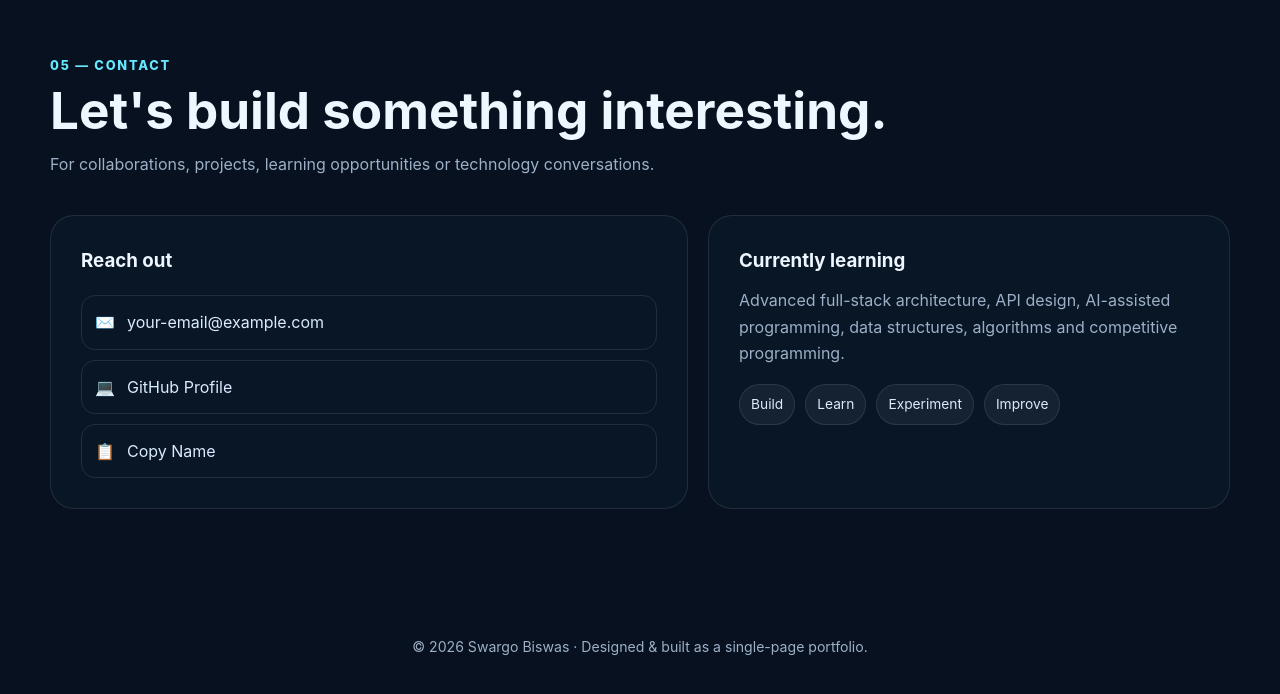
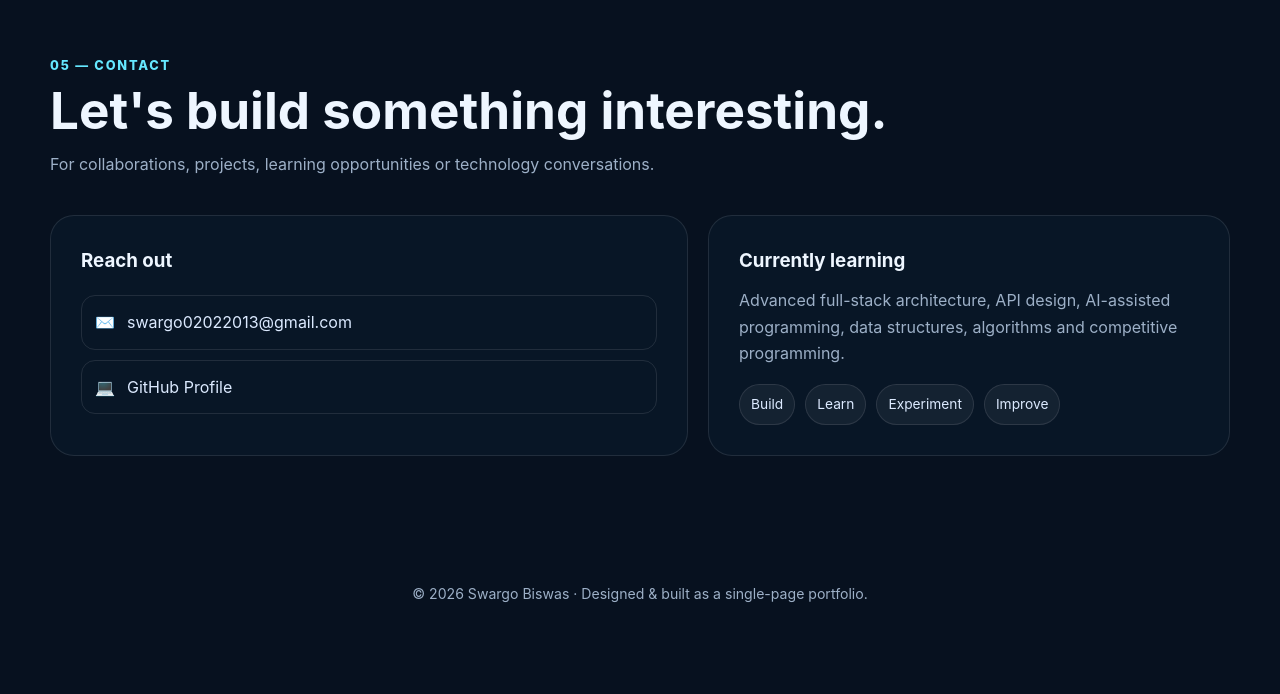
Before and after one commit to Sujit02022013/Swargo, a plain HTML site: page index.html in a window 1280 px wide. Shown: the part 3494-4188 px from the top of the page. After the commit the page ends 4144 px from the top, so only its background shows below. Drawn offline with Linux system fonts and the light colour scheme.

Commit message:
Update index.html

```diff
--- a/index.html
+++ b/index.html
@@ -324,9 +324,8 @@
           <article class="card contact-card">
             <h3>Reach out</h3>
             <div class="contact-links">
-              <a class="contact-link" href="mailto:your-email@example.com">✉️ <span>your-email@example.com</span></a>
-              <a class="contact-link" href="https://github.com/yourusername" target="_blank" rel="noreferrer">💻 <span>GitHub Profile</span></a>
-              <a class="contact-link" href="#" onclick="copyText('Swargo Biswas');return false;">📋 <span>Copy Name</span></a>
+              <a class="contact-link" href="mailto:swargo02022013@gmail.com">✉️ <span>swargo02022013@gmail.com</span></a>
+              <a class="contact-link" href="https://github.com/Sujit02022013" target="_blank" rel="noreferrer">💻 <span>GitHub Profile</span></a>
             </div>
           </article>
           <article class="card contact-card">
@@ -379,10 +378,6 @@
       cursorGlow.style.top = e.clientY + "px";
     });
 
-    function copyText(text){
-      navigator.clipboard?.writeText(text).then(() => alert("Copied: " + text));
-    }
-
     document.getElementById("year").textContent = new Date().getFullYear();
   </script>
 </body>
```
